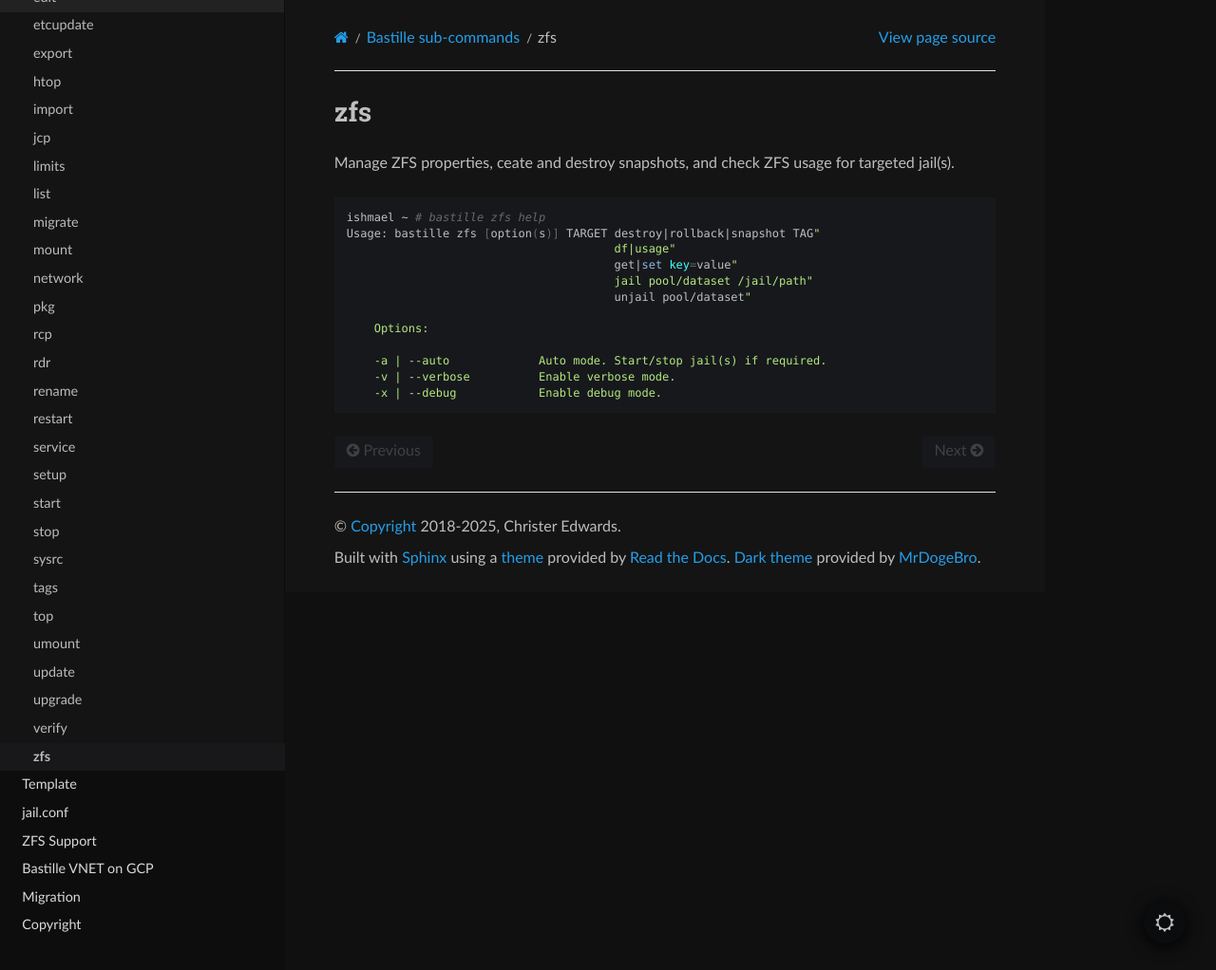
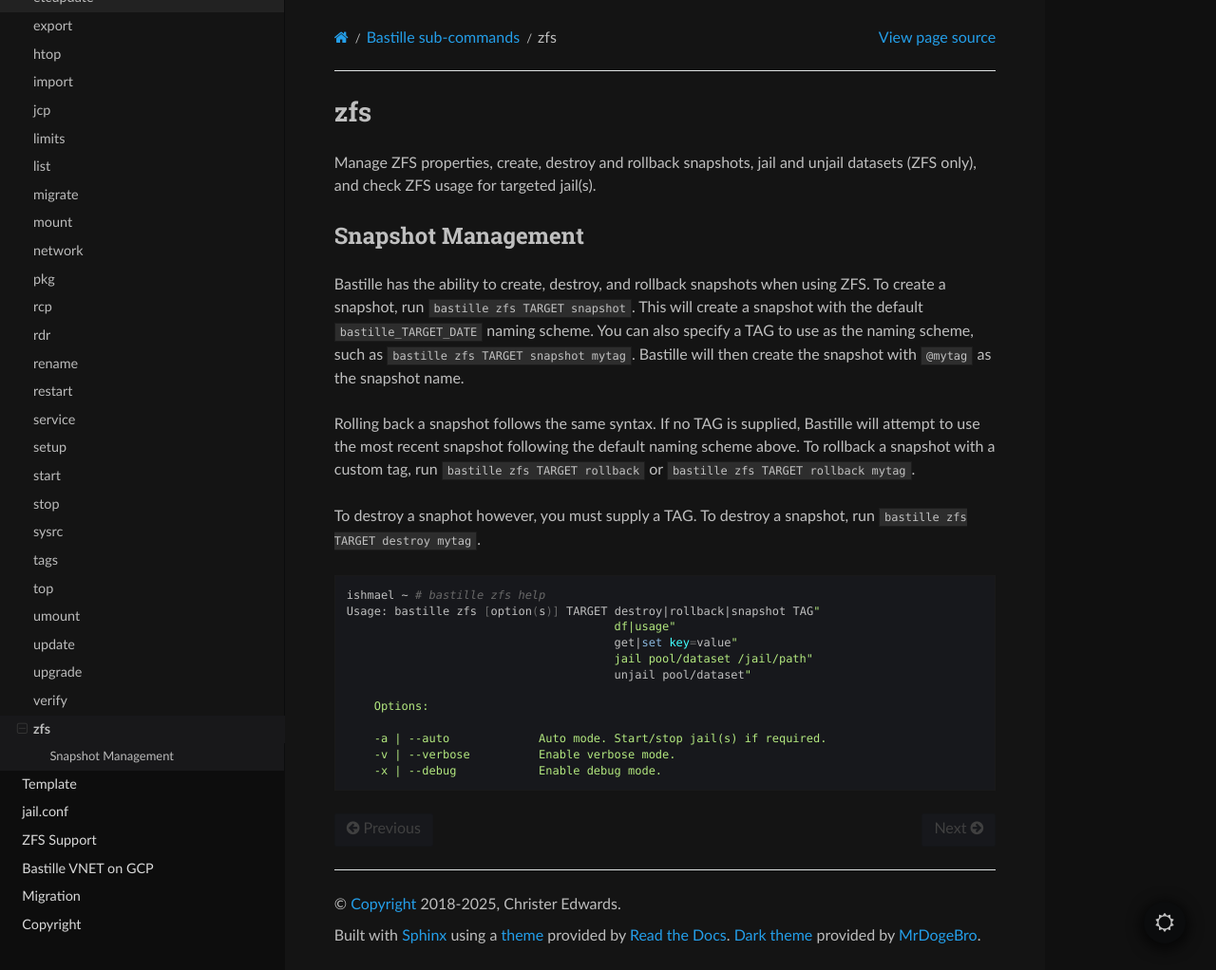
Before and after one commit to BastilleBSD/bastille, a Sphinx documentation site: the page built from docs/chapters/subcommands/zfs.rst, in a window 1280 px wide and 1022 px high. Shown: the whole window at 95% size. Built offline with Sphinx 7.4.7 and the Read the Docs theme 3.1.0, drawn with Linux system fonts in a browser that asks for light colours.

Commit message:
docs: zfs: Document snapshot management

```diff
--- a/docs/chapters/subcommands/zfs.rst
+++ b/docs/chapters/subcommands/zfs.rst
@@ -1,8 +1,23 @@
 zfs
 ===
 
-Manage ZFS properties, ceate and destroy snapshots, and check ZFS usage for
-targeted jail(s).
+Manage ZFS properties, create, destroy and rollback snapshots, jail and unjail datasets (ZFS only),
+and check ZFS usage for targeted jail(s).
+
+Snapshot Management
+-------------------
+
+Bastille has the ability to create, destroy, and rollback snapshots when using ZFS. To create a snapshot,
+run ``bastille zfs TARGET snapshot``. This will create a snapshot with the default ``bastille_TARGET_DATE``
+naming scheme. You can also specify a TAG to use as the naming scheme, such as ``bastille zfs TARGET snapshot mytag``.
+Bastille will then create the snapshot with ``@mytag`` as the snapshot name.
+
+Rolling back a snapshot follows the same syntax. If no TAG is supplied, Bastille will attempt to use the
+most recent snapshot following the default naming scheme above. To rollback a snapshot with a custom tag, run
+``bastille zfs TARGET rollback`` or ``bastille zfs TARGET rollback mytag``.
+
+To destroy a snaphot however, you must supply a TAG. To destroy a snapshot, run
+``bastille zfs TARGET destroy mytag``.
 
 .. code-block:: shell
 
```
